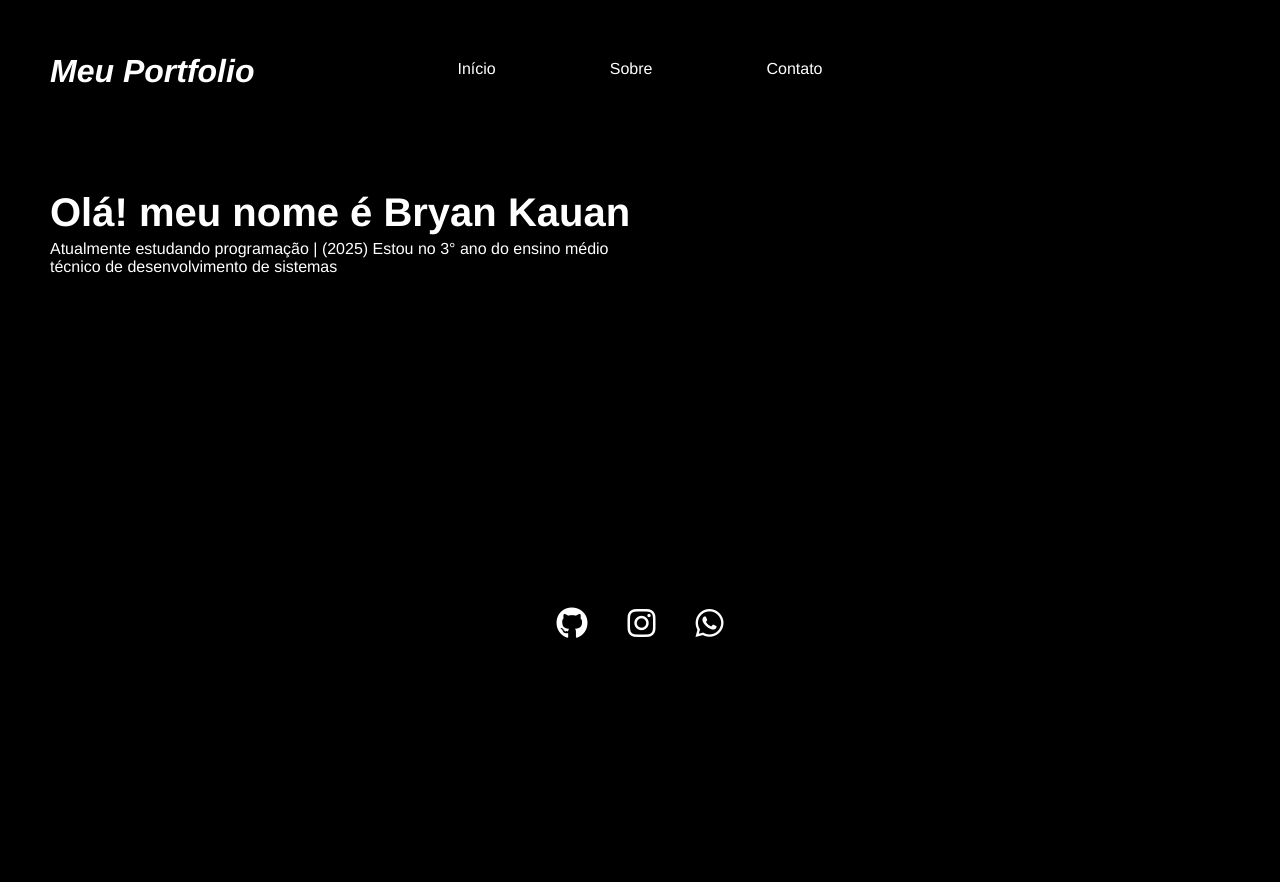
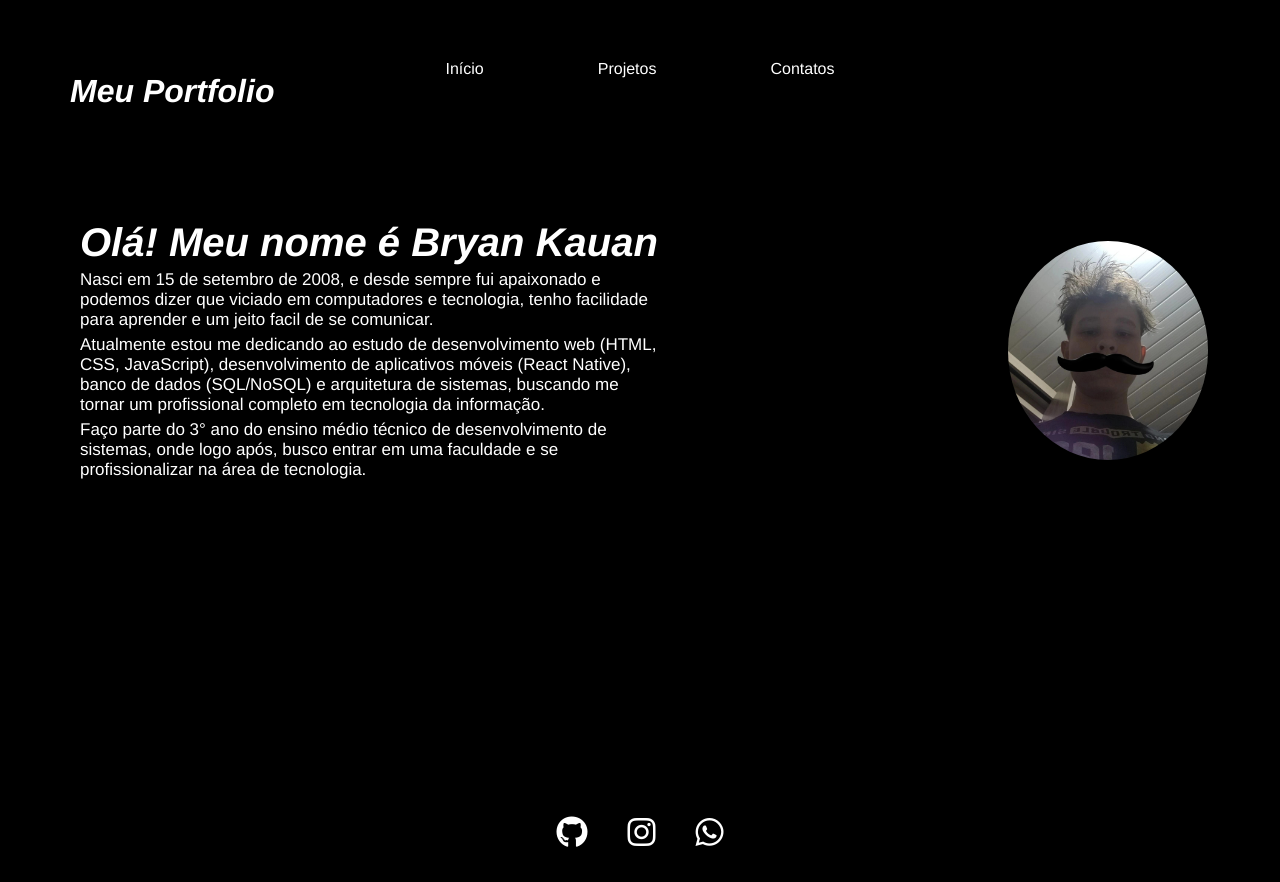
Before and after one commit to braiatenebras/Meu-Portfolio, a plain HTML site: page index.html in a window 1280 px wide. Before the commit the page ends 800 px from the top, so only its background shows below. Drawn offline with Linux system fonts and the light colour scheme.

Commit message:
dei uma melhorada no texto e na imagem, alinhando os melhor

```diff
--- a/index.html
+++ b/index.html
@@ -15,8 +15,8 @@
             <nav>
                 <ul>
                     <li><a href="#">Início</a></li>
-                    <li><a href="#">Sobre</a></li>
-                    <li><a href="#">Contato</a></li>
+                    <li><a href="#">Projetos</a></li>
+                    <li><a href="#footer">Contatos</a></li>
                 </ul>
             </nav>
         </div> <!-- Fim da Navbar-->
@@ -27,9 +27,18 @@
 
     <section class="topo_do_site">
         <div class="inicio">
-            <h1> Olá! meu nome é Bryan Kauan </h1>
-            <p>Atualmente estudando programação | (2025) Estou no 3° ano do ensino médio técnico
-                de desenvolvimento de sistemas </p>
+            <h1> Olá! Meu nome é Bryan Kauan </h1>
+            <p> Nasci em 15 de setembro de 2008, e desde sempre fui apaixonado e podemos dizer que viciado em
+                computadores e
+                tecnologia, tenho facilidade para aprender e um jeito facil de se comunicar.</p>
+            <p>Atualmente estou me dedicando ao estudo de desenvolvimento web (HTML, CSS, JavaScript), desenvolvimento
+                de aplicativos móveis (React Native), banco de dados (SQL/NoSQL) e
+                arquitetura de sistemas, buscando
+                me tornar um profissional completo em tecnologia da informação.
+            <p> Faço parte do 3° ano do ensino médio técnico de
+                desenvolvimento de sistemas, onde logo após, busco entrar
+                em uma faculdade e se profissionalizar na área de tecnologia.</p>
+            </p>
 
         </div>
         <div class="minhafoto">
@@ -39,19 +48,16 @@
 
 
 
-
-
-
-    <footer class="footer">
+    <footer class="footer" id="footer">
         <div class="social-links">
             <a href="https://github.com/braiatenebras" class="social-link" target="_blank">
-                <!-- target blank faz abrir em outra guia-->
+                <!-- target blank faz o link abrir em outra guia-->
                 <i class="fab fa-github"></i>
             </a>
             <a href="https://www.instagram.com/eobraiak/" class="social-link" target="_blank">
                 <i class="fab fa-instagram"></i>
             </a>
-            <a href="https://wa.me/5541996861075" class="social-link" target="_blank">                <i class="fab fa-whatsapp"></i>
+            <a href="https://wa.me/5541996861075" class="social-link" target="_blank"> <i class="fab fa-whatsapp"></i>
             </a>
         </div>
     </footer>
--- a/styles.css
+++ b/styles.css
@@ -21,6 +21,19 @@ header {
 header h1 {
     margin-top: -35px;
     font-style: italic;
+    transition: all 0.3s ease;
+    /* animação */
+    padding: 10px 20px;
+    border-radius: 80px;
+    display: inline-block;
+}
+
+header h1:hover {
+    background-color: rgb(106, 1, 116);
+    transform: scale(1.05);
+    /* efeito de zoom */
+    cursor: default;
+    /* para não mudar o cursor em cima, continuar padrão */
 }
 
 nav {
@@ -49,29 +62,37 @@ nav a:hover {
 .topo_do_site {
     display: flex;
     align-items: center;
-    gap: 650px;
+    gap: 350px;     /* distancia da imagem e o texto */
     padding: 50px;
 }
 
 
 .minhafoto img {
-    width: 40%;
+    width: 90%;
     height: 100%;
     border-radius: 70%;
-    margin-right: -300px;
+
 
 }
 
 .inicio h1 {
     font-size: 40px;
-    white-space: nowrap; /* faz o texto ir ate o final */
+    white-space: nowrap;
+    /* faz o texto ir ate o final */
+    font-style: italic;
 
 }
 
 .inicio p {
-    margin-top: 5px; /* faz o texto de baixo ficar um pouco mais distante */
+    margin-top: 5px;
+    /* faz o texto de baixo ficar um pouco mais distante */
+    font-size: 17px;
 }
 
+.inicio h1,
+p {
+    margin-left: 30px;
+}
 
 
 
@@ -99,3 +120,13 @@ nav a:hover {
     transform: scale(1.2);
     /* animaçãozinha */
 }
+@media (max-width: 768px) {
+    .topo_do_site {
+        flex-direction: column;
+        gap: 30px;
+    }
+    .minhafoto img {
+        width: 200px;
+        height: 200px;
+    }
+}
```
